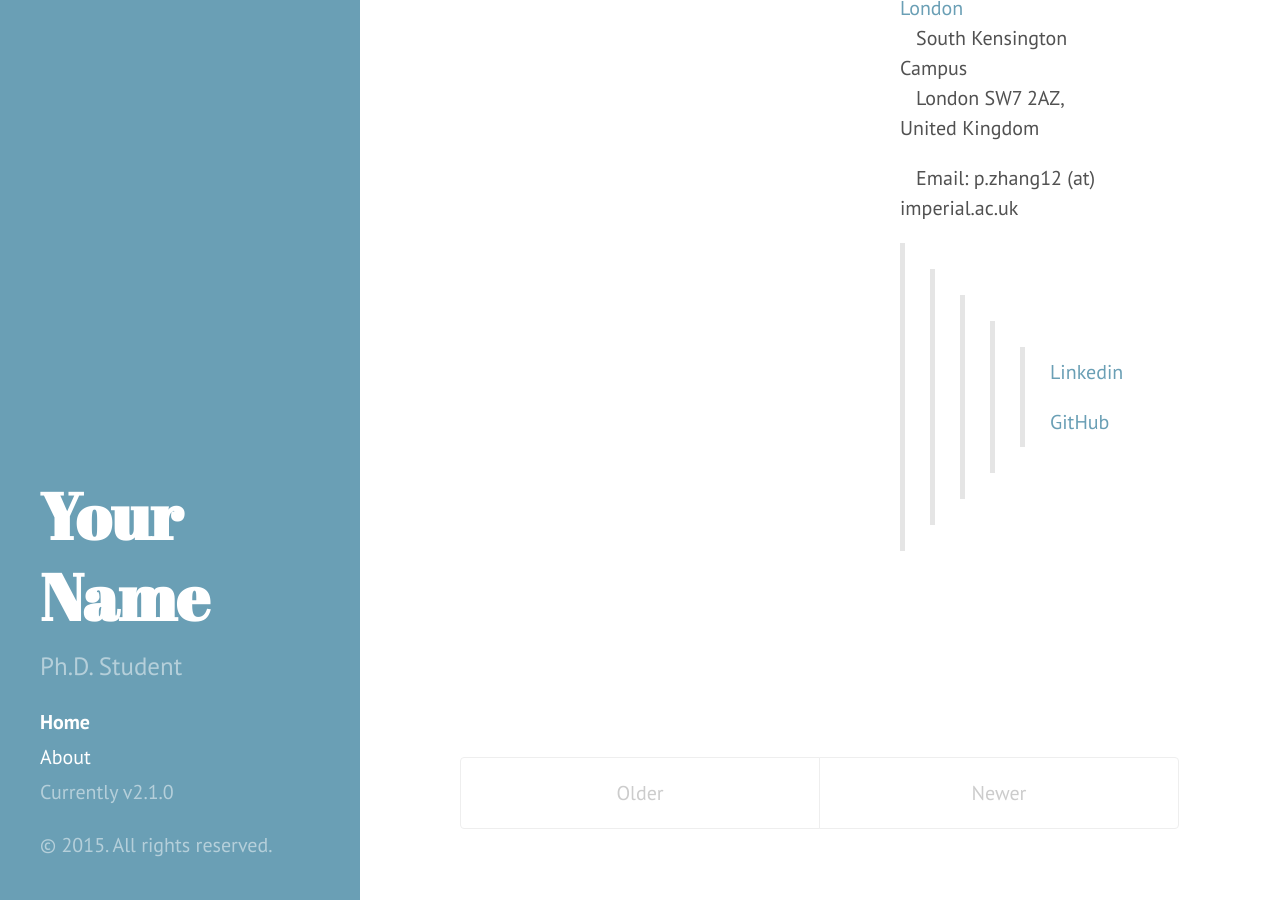
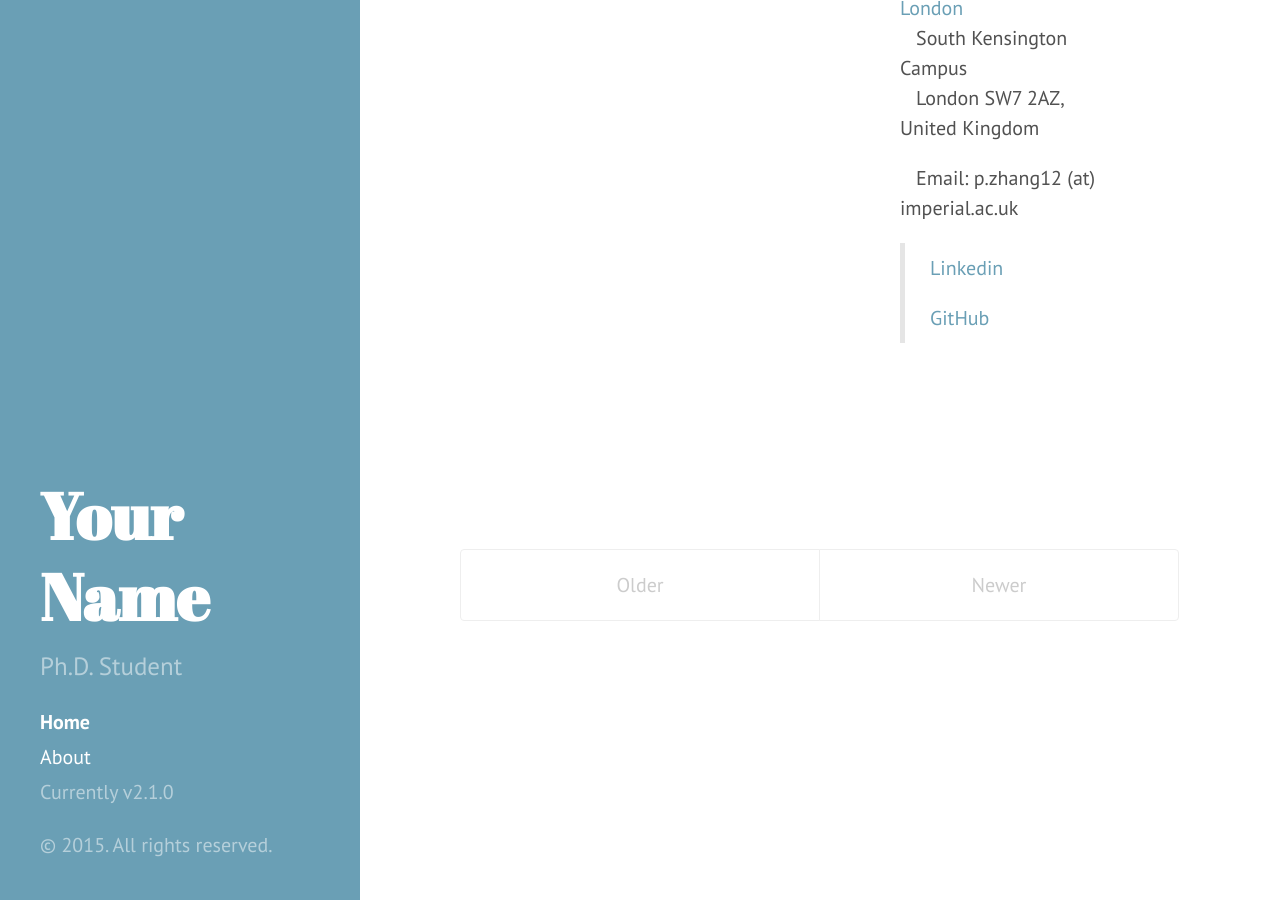
Before and after one commit to p-zhang/p-zhang.github.io, a Jekyll site: the page built from index.html, in a window 1280 px wide and 900 px high, scrolled down 777 px. Built offline with Jekyll 4.4.1, drawn with Linux system fonts in a browser that asks for light colours; Markdown is read by kramdown in place of the engine named in the settings; the list of posts is cut into pages by our own code.

Commit message:
Update index.html

```diff
--- a/index.html
+++ b/index.html
@@ -11,18 +11,10 @@ title: Home
       &nbsp;&nbsp;&nbsp;South Kensington Campus <br />
       &nbsp;&nbsp;&nbsp;London SW7 2AZ,  United Kingdom</p>
     <p>&nbsp;&nbsp;&nbsp;Email: p.zhang12 (at) imperial.ac.uk</p>
-    <blockquote>
-      <blockquote>
-        <blockquote>
-          <blockquote>
             <blockquote>
               <p><a href="https://uk.linkedin.com/pub/peng-zhang/59/42a/682">Linkedin</a></p>
               <p><a href="https://github.com/p-zhang">GitHub</a></p>
             </blockquote>
-          </blockquote>
-        </blockquote>
-      </blockquote>
-    </blockquote>
     <p>&nbsp;</p>
   <!-- end .content --></div>
 
```
